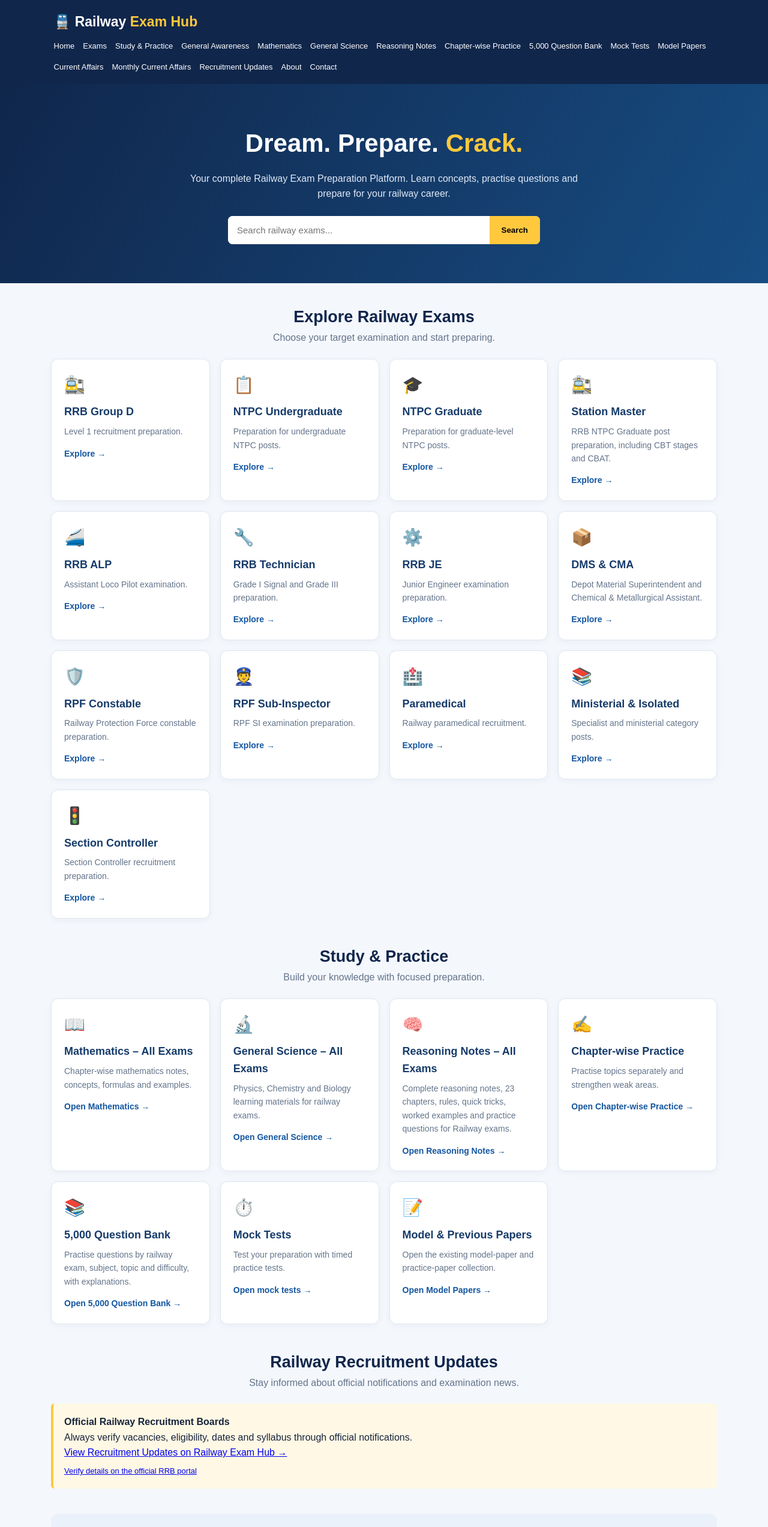
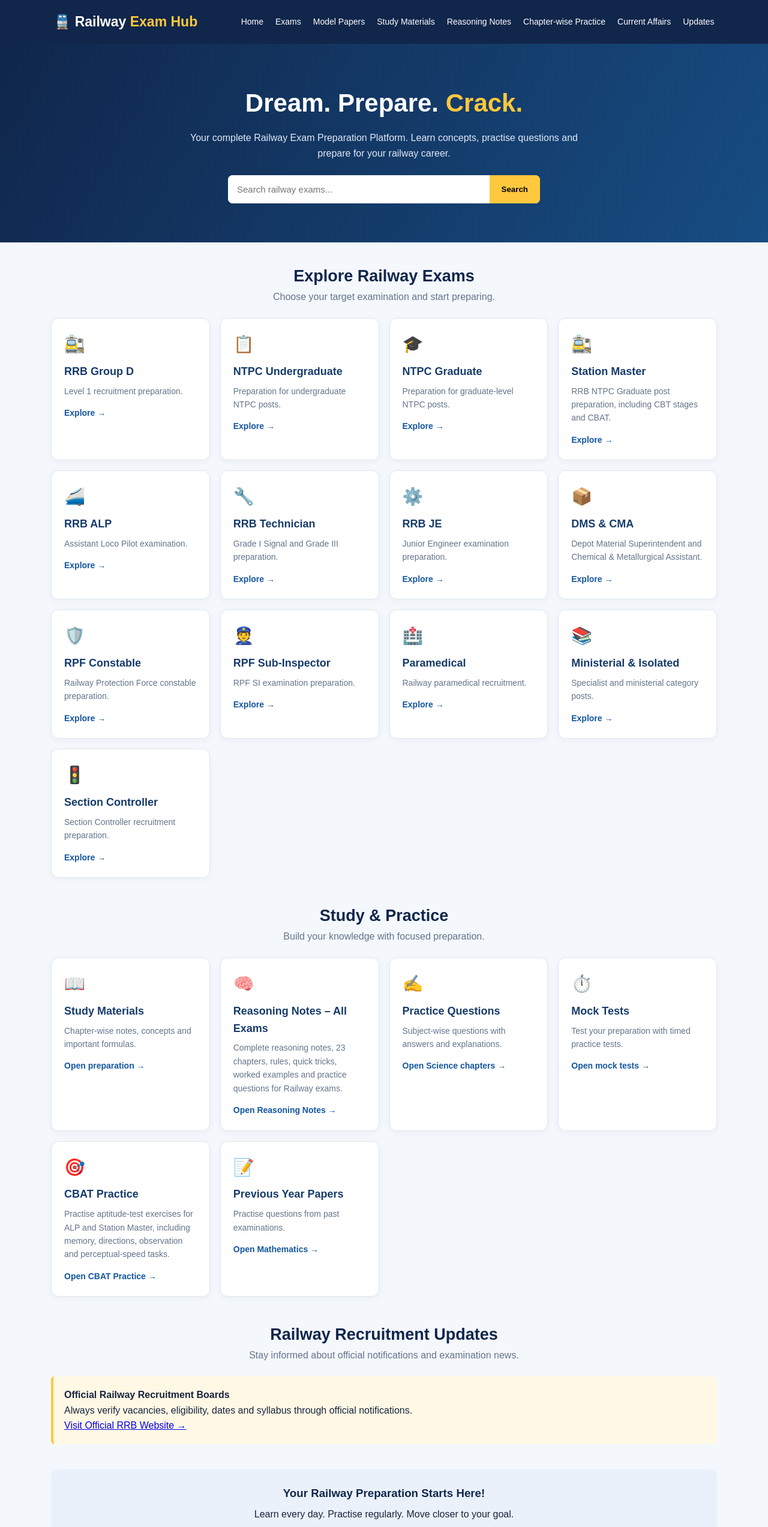
Before and after one commit to railwayexamhub/railway-exam-hub, a plain HTML site: page index.html in a window 1280 px wide. Shown: the top 2545 px of the page at 60% size. Drawn offline with Linux system fonts and the light colour scheme.

Commit message:
Add files via upload

```diff
--- a/index.html
+++ b/index.html
@@ -3,8 +3,8 @@
 <head>
 <meta charset="UTF-8">
 <meta name="viewport" content="width=device-width, initial-scale=1.0">
-<meta name="description" content="Prepare for RRB Group D, RRB NTPC, Station Master and other Railway exams with study materials, chapter-wise practice, mock tests, General Awareness and daily current affairs.">
-<title>Railway Exam Hub | RRB Group D, NTPC & All Railway Exam Preparation</title>
+<meta name="description" content="Prepare for Indian Railway exams with study materials, practice questions, mock tests and recruitment updates.">
+<title>Railway Exam Hub | Prepare. Practise. Succeed.</title>
  <meta name="google-site-verification" content="sxbSR4pbm1pXCWNt-HAI_uAQ8boft8falcxnwbtMzyA" />
 
 <style>
@@ -13,11 +13,9 @@ body{font-family:Arial,sans-serif;background:#f4f7fc;color:#17243b;line-height:1
 header{background:#10264b;color:white;padding:18px 7%;display:flex;justify-content:space-between;align-items:center;flex-wrap:wrap;gap:12px}
 .logo{font-size:23px;font-weight:bold}
 .logo span{color:#ffc83d}
-.site-nav{display:flex;gap:14px;flex-wrap:wrap;align-items:center}
-.site-nav a{color:white;text-decoration:none;font-size:13px}
-.site-nav a:hover{color:#ffc83d}
-.menu-toggle{display:none;background:#ffc83d;color:#10264b;border:0;border-radius:7px;padding:9px 12px;font-weight:bold;font-size:16px;cursor:pointer}
-@media(max-width:850px){header{position:relative}.menu-toggle{display:inline-flex;align-items:center;gap:8px}.site-nav{display:none;position:absolute;z-index:20;top:100%;left:0;right:0;background:#10264b;padding:14px 5%;box-shadow:0 8px 15px #0002;flex-direction:column;align-items:flex-start}.site-nav.open{display:flex}.site-nav a{font-size:15px;padding:5px 0}}
+nav{display:flex;gap:20px;flex-wrap:wrap}
+nav a{color:white;text-decoration:none;font-size:14px}
+nav a:hover{color:#ffc83d}
 .hero{background:linear-gradient(120deg,#10264b,#174d83);color:white;padding:65px 7%;text-align:center}
 .hero h1{font-size:42px;margin-bottom:12px}
 .hero h1 span{color:#ffc83d}
@@ -60,24 +58,15 @@ footer a{color:#ffc83d;text-decoration:none}
 <header>
  <div class="logo">🚆 Railway <span>Exam Hub</span></div>
 
- <button class="menu-toggle" id="menuToggle" type="button" aria-expanded="false" aria-controls="siteNav" aria-label="Open navigation menu">☰ <span>Menu</span></button>
- <nav id="siteNav" class="site-nav">
-  <a href="index.html">Home</a>
+ <nav>
+  <a href="#home">Home</a>
   <a href="#exams">Exams</a>
-  <a href="#study">Study &amp; Practice</a>
-  <a href="general-awareness.html">General Awareness</a>
-  <a href="maths/index.html">Mathematics</a>
-  <a href="general-science-1.html">General Science</a>
+  <a href="model-papers.html">Model Papers</a>
+  <a href="#study">Study Materials</a>
   <a href="reasoning-notes.html">Reasoning Notes</a>
   <a href="chapter-wise-practice.html">Chapter-wise Practice</a>
-  <a href="question-bank.html">5,000 Question Bank</a>
-  <a href="mock-tests.html">Mock Tests</a>
-  <a href="model-papers.html">Model Papers</a>
   <a href="current-affairs.html">Current Affairs</a>
-  <a href="monthly-current-affairs.html">Monthly Current Affairs</a>
-  <a href="updates.html">Recruitment Updates</a>
-  <a href="about.html">About</a>
-  <a href="contact.html">Contact</a>
+  <a href="#updates">Updates</a>
  </nav>
 </header>
 
@@ -214,19 +203,12 @@ Learn concepts, practise questions and prepare for your railway career.</p>
 
   <div class="card">
    <div class="icon">📖</div>
-   <h3>Mathematics – All Exams</h3>
-   <p>Chapter-wise mathematics notes, concepts, formulas and examples.</p>
-   <a href="maths/index.html">Open Mathematics →</a>
+   <h3>Study Materials</h3>
+   <p>Chapter-wise notes, concepts and important formulas.</p>
+   <a href="group-d.html">Open preparation →</a>
   </div>
 
-  <div class="card">
-   <div class="icon">🔬</div>
-   <h3>General Science – All Exams</h3>
-   <p>Physics, Chemistry and Biology learning materials for railway exams.</p>
-   <a href="general-science-1.html">Open General Science →</a>
-  </div>
-
-  <!-- Existing reasoning notes resource -->
+  <!-- REASONING NOTES ADDED -->
   <div class="card">
    <div class="icon">🧠</div>
    <h3>Reasoning Notes – All Exams</h3>
@@ -236,16 +218,9 @@ Learn concepts, practise questions and prepare for your railway career.</p>
 
   <div class="card">
    <div class="icon">✍️</div>
-   <h3>Chapter-wise Practice</h3>
-   <p>Practise topics separately and strengthen weak areas.</p>
-   <a href="chapter-wise-practice.html">Open Chapter-wise Practice →</a>
-  </div>
-
-  <div class="card">
-   <div class="icon">📚</div>
-   <h3>5,000 Question Bank</h3>
-   <p>Practise questions by railway exam, subject, topic and difficulty, with explanations.</p>
-   <a href="question-bank.html">Open 5,000 Question Bank →</a>
+   <h3>Practice Questions</h3>
+   <p>Subject-wise questions with answers and explanations.</p>
+   <a href="general-science-1.html">Open Science chapters →</a>
   </div>
 
   <div class="card">
@@ -256,10 +231,17 @@ Learn concepts, practise questions and prepare for your railway career.</p>
   </div>
 
   <div class="card">
+   <div class="icon">🎯</div>
+   <h3>CBAT Practice</h3>
+   <p>Practise aptitude-test exercises for ALP and Station Master, including memory, directions, observation and perceptual-speed tasks.</p>
+   <a href="cbat-practice-complete-1.html">Open CBAT Practice →</a>
+  </div>
+
+  <div class="card">
    <div class="icon">📝</div>
-   <h3>Model &amp; Previous Papers</h3>
-   <p>Open the existing model-paper and practice-paper collection.</p>
-   <a href="model-papers.html">Open Model Papers →</a>
+   <h3>Previous Year Papers</h3>
+   <p>Practise questions from past examinations.</p>
+   <a href="group-d.html#mathematics">Open Mathematics →</a>
   </div>
 
  </div>
@@ -275,8 +257,9 @@ Learn concepts, practise questions and prepare for your railway career.</p>
  <div class="notice">
   <strong>Official Railway Recruitment Boards</strong>
   <p>Always verify vacancies, eligibility, dates and syllabus through official notifications.</p>
-  <a href="updates.html">View Recruitment Updates on Railway Exam Hub →</a>
-  <p style="margin-top:8px;font-size:13px"><a href="https://rrb.indianrailways.gov.in/" target="_blank" rel="noopener">Verify details on the official RRB portal</a></p>
+  <a href="https://rrb.indianrailways.gov.in/" target="_blank" rel="noopener">
+   Visit Official RRB Website →
+  </a>
  </div>
 
 </section>
@@ -320,18 +303,6 @@ function searchExams(){
 }
 
 document.getElementById("searchBox").addEventListener("input",searchExams);
-
-const menuToggle = document.getElementById("menuToggle");
-const siteNav = document.getElementById("siteNav");
-menuToggle.addEventListener("click", () => {
- const isOpen = siteNav.classList.toggle("open");
- menuToggle.setAttribute("aria-expanded", String(isOpen));
- menuToggle.setAttribute("aria-label", isOpen ? "Close navigation menu" : "Open navigation menu");
-});
-siteNav.querySelectorAll("a").forEach(link => link.addEventListener("click", () => {
- siteNav.classList.remove("open");
- menuToggle.setAttribute("aria-expanded", "false");
-}));
 </script>
 
 <footer style="background:#10264b;color:white;text-align:center;padding:25px;margin-top:30px;">
```
